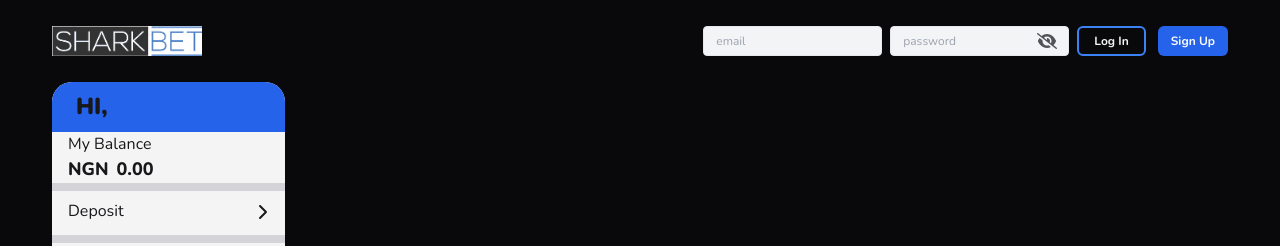
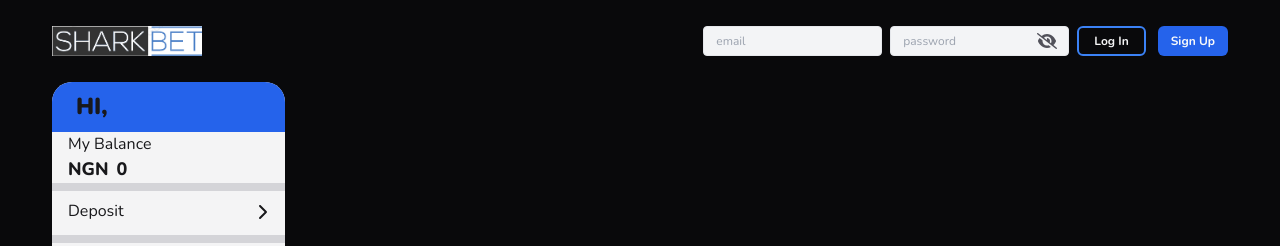
Before and after one commit to David-Atueyi/sharkBet, a React (Vite) app: page /me in a window 1280 px wide. Shown: the top 246 px of the page. Built offline with nearby package versions, Linux system fonts and the light colour scheme; no server answers; the database is empty.

Commit message:
i changed the section of my code that was like this balance.toLocalString() to Number(balance).toLocaleString so there would be a comma  after every three digits when displaying  the account balance

```diff
--- a/src/components/Global/DropDown/UserInfoDropDown.tsx
+++ b/src/components/Global/DropDown/UserInfoDropDown.tsx
@@ -81,7 +81,7 @@ export const UserInfoDropDown = () => {
             <p>NGN</p>
             <p>
               {accountBalanceVisibility
-                ? balance.toLocaleString()
+                ? Number(balance).toLocaleString()
                 : "******"}
             </p>
             <EyeOpenIcon
--- a/src/components/Global/DropDownContent/UserInfoContent.tsx
+++ b/src/components/Global/DropDownContent/UserInfoContent.tsx
@@ -97,7 +97,7 @@ export const UserInfoContent = () => {
                 </div>
                 <p className={`max-w-[70px] truncate`}>
                   {accountBalanceVisibility
-                    ? balance.toLocaleString()
+                    ? Number(balance).toLocaleString()
                     : "******"}
                 </p>
               </div>
@@ -105,7 +105,7 @@ export const UserInfoContent = () => {
                 <p>NGN</p>
                 <p className="max-w-[90px] truncate">
                   {accountBalanceVisibility
-                    ? balance.toLocaleString()
+                    ? Number(balance).toLocaleString()
                     : "******"}
                 </p>
                 <EyeOpenIcon
--- a/src/layout/UserInfoLeftSideSection.tsx
+++ b/src/layout/UserInfoLeftSideSection.tsx
@@ -25,7 +25,7 @@ export const UserInfoLeftSideSection = () => {
         <p>my balance</p>
         <p className="font-extrabold text-[18px] flex gap-2">
           <span>NGN</span>
-          <span className="w-[100%] truncate">{balance.toLocaleString()}</span>
+          <span className="w-[100%] truncate">{Number(balance).toLocaleString()}</span>
         </p>
       </div>
       <Link
```
